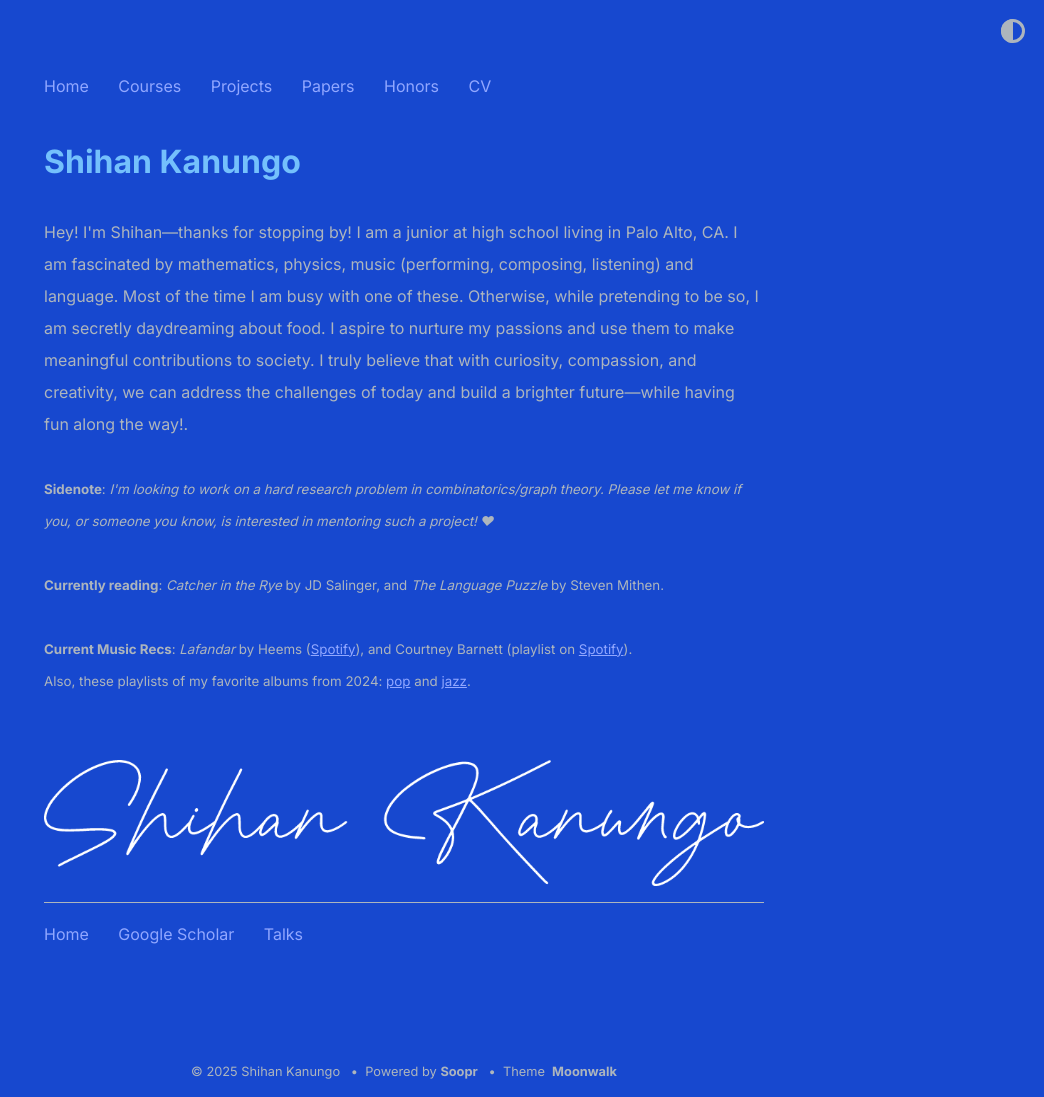
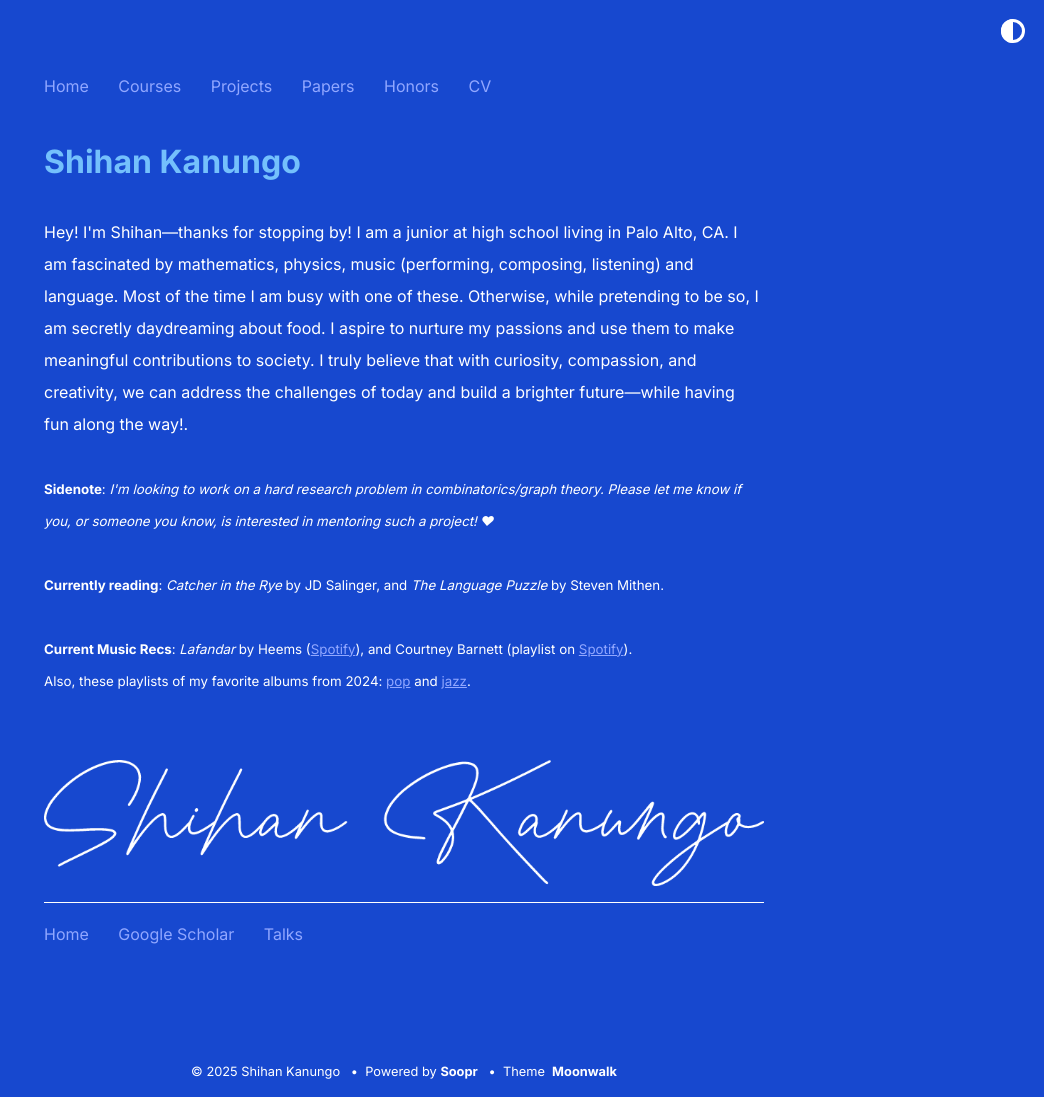
Before and after one commit to shihankanungo/shihankanungo.github.io, a Jekyll site: the page built from index.md, in a window 1280 px wide. Shown: the whole page, without its empty margins (236-1280 px from the left). Built offline with Jekyll 4.4.1, drawn with Linux system fonts in a browser that asks for light colours.

Commit message:
Update moonwalk.scss

```diff
--- a/_sass/moonwalk.scss
+++ b/_sass/moonwalk.scss
@@ -88,7 +88,8 @@ img {
       --bg-secondary: #0043fc;
       // --bg: #1f242A;
       // --bg-secondary: #323945;
-      --text: #adb5bd;
+      --text: #ffffff;
+      // --text: #adb5bd;
       --text-secondary: #9CA3AF;
       --code-text: #91A7FF;
       --share-text: #C4C4C4;
```
